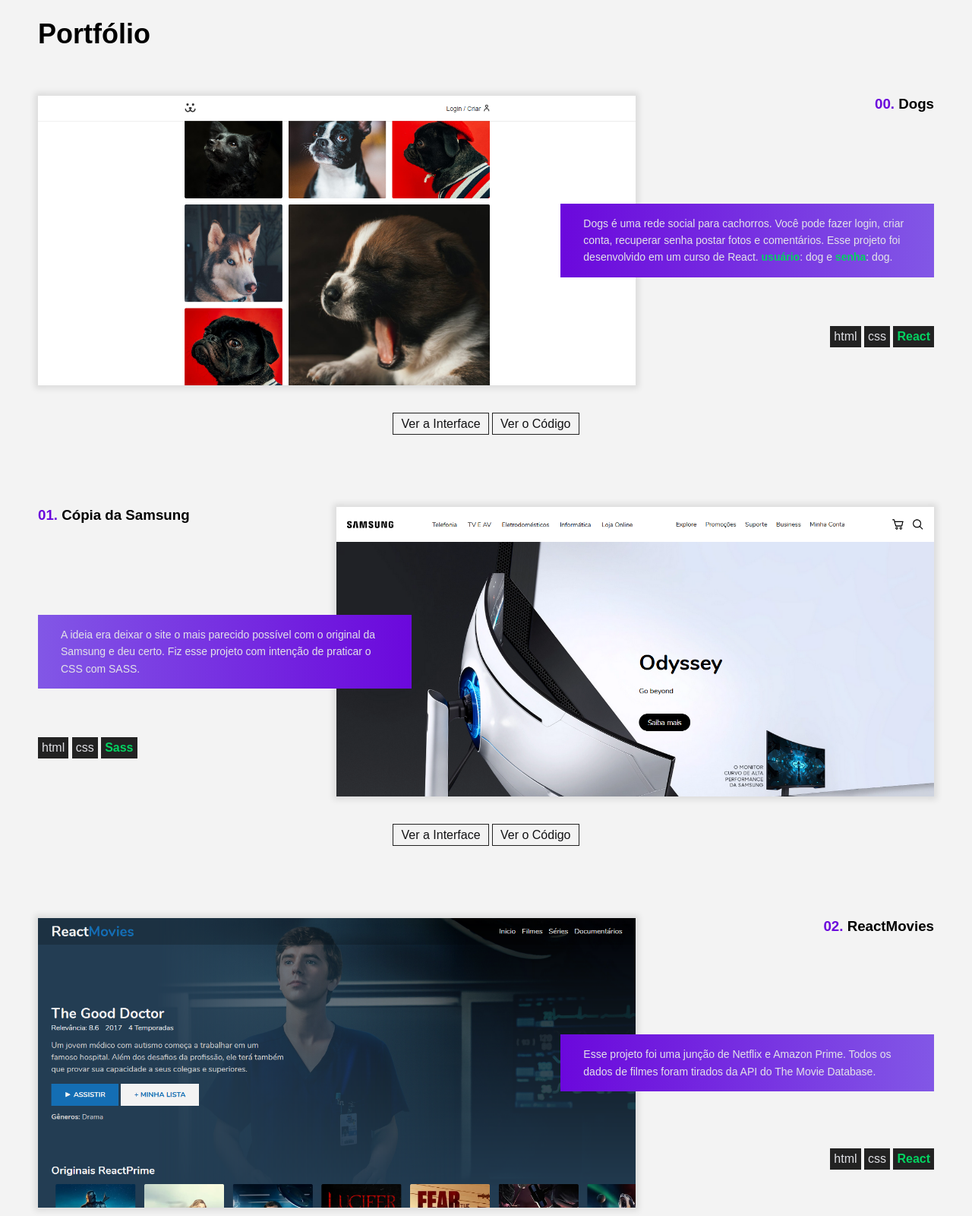
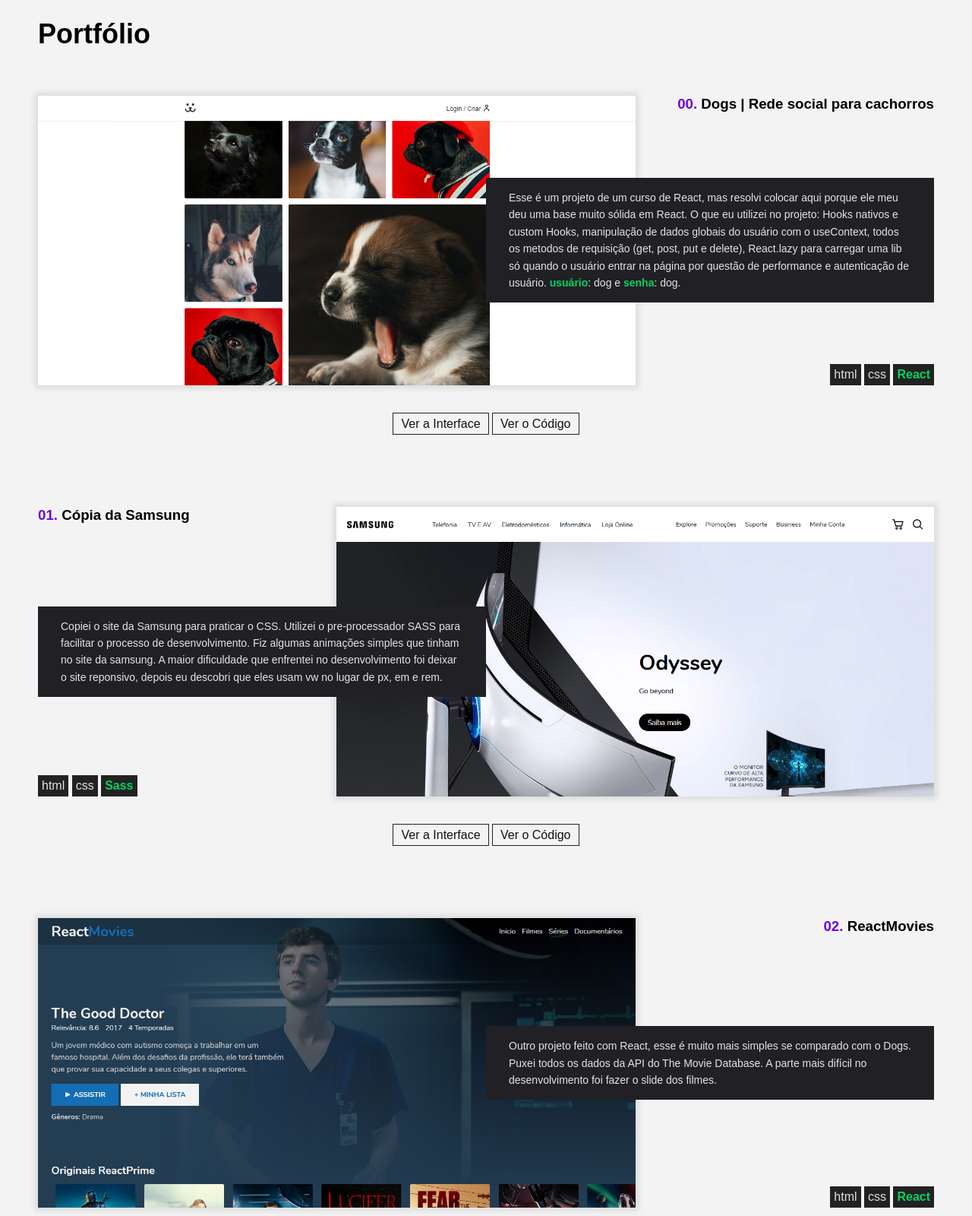
Before and after one commit to GabriellBarbosa/portfolio-front-end, a plain HTML site: page index.html in a window 1280 px wide. Shown: the part 520-2120 px from the top of the page at 76% size. Drawn offline with Linux system fonts and the light colour scheme; a web font is replaced by a local one.

Commit message:
mudança na descrição do projeto

```diff
--- a/index.html
+++ b/index.html
@@ -53,10 +53,11 @@
     <div class="portfolio__projects">
 
       <div class="portfolio__projects--item">
-        <h3 class="project__name"><span class="featured">00.</span> Dogs</h3>
+        <h3 class="project__name"><span class="featured">00.</span> Dogs | Rede social para cachorros</h3>
         <img class="project__img" src="./img/dogs.png" alt="Dogs">
         <p class="project__description">
-          Dogs é uma rede social para cachorros. Você pode fazer login, criar conta, recuperar senha postar fotos e comentários. Esse projeto foi desenvolvido em um curso de React. <span class="featured-tool">usuário</span>: dog e <span class="featured-tool">senha</span>: dog.
+          Esse é um projeto de um curso de React, mas resolvi colocar aqui porque ele meu deu uma base muito sólida em React. O que eu utilizei no projeto: Hooks nativos e custom Hooks, manipulação de dados globais do usuário com o useContext, todos os metodos de requisição (get, post, put e delete), React.lazy para carregar uma lib só quando o usuário entrar na página por questão de performance e autenticação de usuário.
+          <span class="featured-tool">usuário</span>: dog e <span class="featured-tool">senha</span>: dog.
         </p>
         <ul class="project__tools">
           <li class="project__tools--item">html</li>
@@ -73,8 +74,8 @@
         <h3 class="project__name"><span class="featured">01.</span> Cópia da Samsung</h3>
         <img class="project__img" src="./img/samsung.png" alt="Samsung">
         <p class="project__description">
-          A ideia era deixar o site o mais parecido possível com o original da Samsung e deu certo.
-          Fiz esse projeto com intenção de praticar o CSS com SASS.
+          Copiei o site da Samsung para praticar o CSS. Utilizei o pre-processador SASS para facilitar o processo de desenvolvimento. Fiz algumas animações simples que tinham no site da samsung.
+          A maior dificuldade que enfrentei no desenvolvimento foi deixar o site reponsivo, depois eu descobri que eles usam vw no lugar de px, em e rem.
         </p>
         <ul class="project__tools">
           <li class="project__tools--item">html</li>
@@ -91,8 +92,7 @@
         <h3 class="project__name"><span class="featured">02.</span> ReactMovies</h3>
         <img class="project__img" src="./img/react.png" alt="ReactMovies">
         <p class="project__description">
-          Esse projeto foi uma junção de Netflix e Amazon Prime. Todos os dados de filmes
-          foram tirados da API do The Movie Database.
+          Outro projeto feito com React, esse é muito mais simples se comparado com o Dogs. Puxei todos os dados da API do The Movie Database. A parte mais difícil no desenvolvimento foi fazer o slide dos filmes.
         </p>
         <ul class="project__tools">
           <li class="project__tools--item">html</li>
@@ -109,7 +109,7 @@
         <h3 class="project__name"><span class="featured">03.</span> Jogo da memória</h3>
         <img class="project__img" src="./img/memory.png" alt="Memory Game">
         <p class="project__description">
-          Bora jogar? Jogo da memória feito com Vanilla JavaScript.
+          Esse jogo foi muito bom para praticar minha lógica. Minha principal dificuldade foi no CSS, eu não sabia como colocar conteúdo nos dois lados da carta, mas com um pouco de pesquisa eu achei a solução.
         </p>
         <ul class="project__tools">
           <li class="project__tools--item">html</li>
--- a/scss/_mixins-and-vars.scss
+++ b/scss/_mixins-and-vars.scss
@@ -12,7 +12,7 @@
 $font_superLarge: 2.75rem;
 
 $breakpoint_1: 1030px;
-$breakpoint_2: 840px;
+$breakpoint_2: 940px;
 $breakpoint_3: 320px;
 
 $padding_section: 3.75rem;
@@ -49,9 +49,9 @@
 
 @mixin project-description {
   // O grid é de 12 colunas
-  grid-column: 8/13;
+  grid-column: 7/13;
   padding: 15px 30px;
-  background: linear-gradient(to right, $color_2, #8257e6);
+  background: $color_3;
   color: $color_1;
   line-height: 1.6;
   font-size: 14px;
--- a/scss/_portfolio.scss
+++ b/scss/_portfolio.scss
@@ -33,7 +33,7 @@
   .project__tools {
     position: absolute;
     right: 0;
-    bottom: 50px;
+    bottom: 0px;
     .project__tools--item {
       @include project-tools;
     }
@@ -49,8 +49,7 @@
     grid-column: 5/13;
   }
   .project__description {
-    grid-column: 1/6;
-    background: linear-gradient(to left, $color_2, #8257e6);
+    grid-column: 1/7;
   }
   .project__tools {
     position: absolute;
```
Also changed, not shown: scss/style.css, 1 other file.
